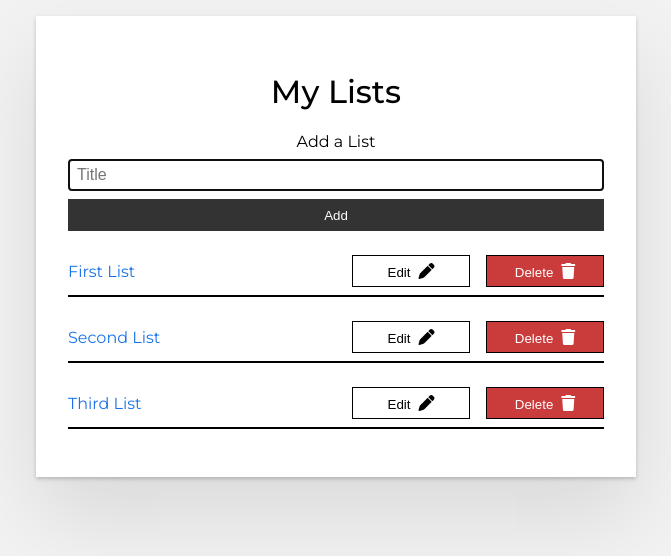
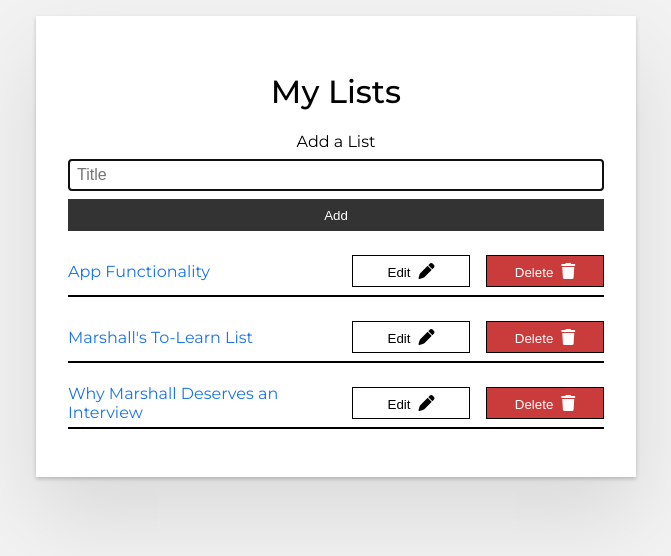
Before and after one commit to mheyda/camping-checklist, a React (Create React App) app: page / in a window 1280 px wide. Shown: the top 556 px of the page, without its empty margins (304-975 px from the left). Built offline with nearby package versions, Linux system fonts and the light colour scheme.

Commit message:
Bug fixes

```diff
--- a/src/App.js
+++ b/src/App.js
@@ -11,71 +11,131 @@ function App() {
   const [lists, setLists] = useState([
     // Add default lists
     {
-      title: 'First List',
+      title: "App Functionality",
       items: [
         {
-          title: 'grill',
+          title: 'This app can do the following...',
           checked: false,
-          dateAdded: new Date('2015'),
+          dateAdded: new Date(),
           lastEdited: new Date()
         },
         {
-          title: 'tent',
+          title: 'Create and delete lists and items',
           checked: false,
-          dateAdded: new Date('2017'),
+          dateAdded: new Date(),
           lastEdited: new Date()
         },
         {
-          title: 'water',
+          title: 'Edit list and item titles',
           checked: false,
-          dateAdded: new Date('2016'),
+          dateAdded: new Date(),
+          lastEdited: new Date()
+        },
+        {
+          title: 'Check off items',
+          checked: false,
+          dateAdded: new Date(),
+          lastEdited: new Date()
+        },
+        {
+          title: 'Sort and filter items in multiple ways',
+          checked: false,
+          dateAdded: new Date(),
           lastEdited: new Date()
         }
       ]
     },
     {
-      title: 'Second List',
+      title: "Marshall's To-Learn List",
       items: [
         {
-          title: 'backpack',
-          checked: false,
-          dateAdded: Date(),
-          lastEdited: Date()
+          title: 'React',
+          checked: true,
+          dateAdded: new Date(2022, 3, 1),
+          lastEdited: new Date()
         },
         {
-          title: 'rain jacket',
-          checked: false,
-          dateAdded: Date(),
-          lastEdited: Date()
+          title: 'Redux',
+          checked: true,
+          dateAdded: new Date(2022, 4, 1),
+          lastEdited: new Date()
         },
         {
-          title: 'camera',
+          title: 'TypeScript',
           checked: false,
-          dateAdded: Date(),
-          lastEdited: Date()
+          dateAdded: new Date(3000, 0, 1),
+          lastEdited: new Date()
+        },
+        {
+          title: 'Node.js',
+          checked: false,
+          dateAdded: new Date(3000, 0, 1),
+          lastEdited: new Date()
+        },
+        {
+          title: 'JavaScript',
+          checked: true,
+          dateAdded: new Date(2022, 0, 10),
+          lastEdited: new Date()
+        },
+        {
+          title: 'HTML',
+          checked: true,
+          dateAdded: new Date(2021, 9, 1),
+          lastEdited: new Date()
+        },
+        {
+          title: 'CSS',
+          checked: true,
+          dateAdded: new Date(2021, 9, 2),
+          lastEdited: new Date()
+        },
+        {
+          title: 'Bootstrap',
+          checked: true,
+          dateAdded: new Date(2021, 9, 20),
+          lastEdited: new Date()
         }
       ]
     },
     {
-      title: 'Third List',
+      title: 'Why Marshall Deserves an Interview',
       items: [
         {
-          title: 'phone',
-          checked: false,
-          dateAdded: Date(),
-          lastEdited: Date()
+          title: 'Because he is...',
+          checked: true,
+          dateAdded: new Date(),
+          lastEdited: new Date()
         },
         {
-          title: 'sunglasses',
-          checked: false,
-          dateAdded: Date(),
-          lastEdited: Date()
+          title: 'a quick learner,',
+          checked: true,
+          dateAdded: new Date(),
+          lastEdited: new Date()
         },
         {
-          title: 'cup',
-          checked: false,
-          dateAdded: Date(),
-          lastEdited: Date()
+          title: 'a great communicator,',
+          checked: true,
+          dateAdded: new Date(),
+          lastEdited: new Date()
+        },
+        {
+          title: 'self-motivated,',
+          checked: true,
+          dateAdded: new Date(),
+          lastEdited: new Date()
+        },
+        {
+          title: 'a natural problem solver,',
+          checked: true,
+          dateAdded: new Date(),
+          lastEdited: new Date()
+        },
+        {
+          title: 'and team-oriented! (:',
+          checked: true,
+          dateAdded: new Date(),
+          lastEdited: new Date()
         }
       ]
     }
@@ -121,6 +181,12 @@ function App() {
     let newItems;
 
     switch(sort) {
+      case 'Checked':
+        newItems = newList.items.sort((a, b) => Number(b.checked) - Number(a.checked));
+        break;
+      case 'Unchecked':
+        newItems = newList.items.sort((a, b) => Number(a.checked) - Number(b.checked));
+        break;
       case 'Alphabetical':
         newItems = newList.items.sort((a, b) => a.title.localeCompare(b.title));
         break;
@@ -138,7 +204,7 @@ function App() {
         break;
       default:
     }
-    newList.items = newItems
+    newList.items = newItems;
     setLists(() => [...newLists, newList].sort((a, b) => a.title.localeCompare(b.title)));
   }
 
--- a/src/components/sortItems/SortItems.js
+++ b/src/components/sortItems/SortItems.js
@@ -7,7 +7,9 @@ export const SortItems = ({ setSort }) => {
     <div className='sort'>
         <label>Sort By </label>
         <select onChange={(e) => {setSort(e.target.value)}}>
-            <option defaultValue>Alphabetical</option>
+            <option defaultValue>Checked</option>
+            <option>Unchecked</option>
+            <option>Alphabetical</option>
             <option>Alphabetical (Reverse)</option>
             <option>Last Edited</option>
             <option>Date Added (Latest)</option>
--- a/src/components/tile/Tile.js
+++ b/src/components/tile/Tile.js
@@ -2,13 +2,24 @@ import React, { useState, useEffect } from 'react';
 import { Link } from "react-router-dom";
 
 
-export const Tile = ({ tile, tiles, index, isList, handleDelete, handleEdit, filter }) => {
+export const Tile = ({
+  tile,
+  tiles,
+  index,
+  isList,
+  handleDelete,
+  handleEdit,
+  reSort,
+  filter }) => {
 
   const [checked, setChecked] = useState(tile.checked);
   const [editing, setEditing] = useState(false);
   const [newTitle, setNewTitle] = useState(tile.title);
 
-  const toggleCheckbox = () => checked ? setChecked(tile.checked = false) : setChecked(tile.checked = true);
+  const toggleCheckbox = () => {
+    checked ? setChecked(tile.checked = false) : setChecked(tile.checked = true);
+    reSort();
+  }
 
   // Only show items according to filter ('All', 'Checked', or 'Unchecked')
   let display = false;
@@ -22,6 +33,7 @@ export const Tile = ({ tile, tiles, index, isList, handleDelete, handleEdit, fil
     setNewTitle(tile.title);
     setChecked(tile.checked);
   }, [tiles, tile])
+
 
   if (display) {
     return (
--- a/src/components/tileList/TileList.js
+++ b/src/components/tileList/TileList.js
@@ -2,7 +2,7 @@ import React from 'react';
 import { Tile } from '../tile/Tile';
 
 
-export const TileList = ( { tiles, isList, handleDelete, handleEdit, filter } ) => {
+export const TileList = ( { tiles, isList, handleDelete, handleEdit, reSort, filter } ) => {
 
   return (
     <ul>
@@ -15,6 +15,7 @@ export const TileList = ( { tiles, isList, handleDelete, handleEdit, filter } )
             isList={isList}
             handleDelete={handleDelete}
             handleEdit={handleEdit}
+            reSort={reSort}
             filter={filter}
             />
         ))}
--- a/src/containers/listPage/ListPage.js
+++ b/src/containers/listPage/ListPage.js
@@ -16,7 +16,7 @@ export const ListPage = ({ lists, addItem, deleteItem, editItem, sortItems }) =>
     // Set state variables for new item title
     const [title, setTitle] = useState('');
     const [filter, setFilter] = useState('All');
-    const [sort, setSort] = useState('Alphabetical');
+    const [sort, setSort] = useState('Checked');
     const [listIsEmpty, setListIsEmpty] = useState(lists[listIndex].items.length === 0);
 
     // Add item to a list
@@ -46,6 +46,11 @@ export const ListPage = ({ lists, addItem, deleteItem, editItem, sortItems }) =>
         const indexOfItem = e.target.dataset.index;
         const newName = e.target.dataset.title;
         editItem(indexOfItem, listTitle, newName);
+        sortItems(listTitle, sort);
+    }
+
+    // Re-sort items
+    const reSort = () => {
         sortItems(listTitle, sort);
     }
 
@@ -82,7 +87,7 @@ export const ListPage = ({ lists, addItem, deleteItem, editItem, sortItems }) =>
             </div>
         </>
         }
-        <TileList tiles={lists[listIndex].items} isList={false} handleDelete={handleDelete} handleEdit={handleEdit} filter={filter} />
+        <TileList tiles={lists[listIndex].items} isList={false} handleDelete={handleDelete} handleEdit={handleEdit} reSort={reSort} filter={filter} />
     </div>
   );
 };
--- a/src/containers/myListsPage/MyListsPage.js
+++ b/src/containers/myListsPage/MyListsPage.js
@@ -56,7 +56,7 @@ export const MyListsPage = ({ lists, addList, deleteList, editList }) => {
         {listIsEmpty
         ? <p>You don't have any lists! Add one above.</p>
         :
-        <TileList tiles={lists} isList={true} handleDelete={handleDelete} handleEdit={handleEdit} filter='All'/>
+        <TileList tiles={lists} listTitle={title} isList={true} handleDelete={handleDelete} handleEdit={handleEdit} filter='All'/>
         }
     </div>
   );
```
